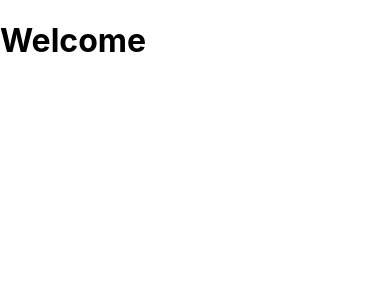
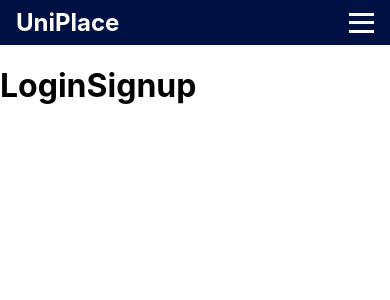
Before and after one commit to shivarajns/placement-tracking-system, a React (Create React App) app in the folder frontend/: page /login in a window 390 px wide. Shown: the top 300 px of the page. Built offline with nearby package versions, Linux system fonts and the light colour scheme.

Commit message:
feat: Designed Responsive NavBar for both Mobile and Moniter (Computer/laptop) user.

```diff
--- a/frontend/package.json
+++ b/frontend/package.json
@@ -9,6 +9,7 @@
     "@testing-library/user-event": "^13.5.0",
     "react": "^19.2.4",
     "react-dom": "^19.2.4",
+    "react-router-dom": "^7.13.0",
     "react-scripts": "5.0.1",
     "web-vitals": "^2.1.4"
   },
--- a/frontend/src/App.js
+++ b/frontend/src/App.js
@@ -1,11 +1,23 @@
+import React from "react";
+import { BrowserRouter as Router, Routes, Route } from "react-router-dom";
+import Navbar from "./components/Navbar/Navbar";
+import Home from "./pages/Home";
+import About from "./pages/About";
+import Contact from "./pages/Contact";
+import LoginSignup from "./pages/LoginSignup";
 
-
-function App() {
+const App = () => {
   return (
-    <div className="App">
-      <h1>Welcome</h1>
-    </div>
+    <Router>
+      <Navbar />
+      <Routes>
+        <Route path="/" element={<Home />} />
+        <Route path="/login" element={<LoginSignup />} />
+        <Route path="/about" element={<About />} />
+        <Route path="/contact" element={<Contact />} />
+      </Routes>
+    </Router>
   );
-}
+};
 
 export default App;
--- /dev/null
+++ b/frontend/src/components/Navbar/Navbar.js
@@ -0,0 +1,55 @@
+import React, { useState, useEffect } from "react";
+import { Link } from "react-router-dom";
+import "../../style/Navbar/Navbar.css";
+
+function Navbar() {
+  const [isOpen, setIsOpen] = useState(false);
+  const [isMobile, setIsMobile] = useState(window.innerWidth <= 768);
+
+  // Update isMobile on window resize
+  useEffect(() => {
+    const handleResize = () => {
+      setIsMobile(window.innerWidth <= 768);
+      if (window.innerWidth > 768) setIsOpen(false);
+    };
+    window.addEventListener("resize", handleResize);
+    return () => window.removeEventListener("resize", handleResize);
+  }, []);
+
+  return (
+    <nav className="navbar">
+      <div className="nav-container">
+        <Link to="/" className="nav-logo">
+          UniPlace
+        </Link>
+
+        {/* Menu Links */}
+        <div className={`nav-menu ${isMobile && isOpen ? "active" : ""} ${!isMobile ? "desktop" : ""}`}>
+          <Link to="/" className="nav-item" onClick={() => setIsOpen(false)}>
+            Home
+          </Link>
+          <Link to="/login" className="nav-item" onClick={() => setIsOpen(false)}>
+            Login/Signup
+          </Link>
+          <Link to="/about" className="nav-item" onClick={() => setIsOpen(false)}>
+            About
+          </Link>
+          <Link to="/contact" className="nav-item" onClick={() => setIsOpen(false)}>
+            Contact
+          </Link>
+        </div>
+
+        {/* Hamburger */}
+        {isMobile && (
+          <div className={`nav-icon ${isOpen ? "change" : ""}`} onClick={() => setIsOpen(!isOpen)}>
+            <span className="bar"></span>
+            <span className="bar"></span>
+            <span className="bar"></span>
+          </div>
+        )}
+      </div>
+    </nav>
+  );
+}
+
+export default Navbar;
--- /dev/null
+++ b/frontend/src/pages/About.js
@@ -0,0 +1,11 @@
+import React from "react";
+
+function About () {
+  return (
+    <div>
+      <h1>About Page</h1>
+    </div>
+  );
+};
+
+export default About;
--- /dev/null
+++ b/frontend/src/pages/Contact.js
@@ -0,0 +1,12 @@
+import React, { useState } from "react";
+
+function Contact(){
+
+  return (
+    <div>
+      <h1>Contact</h1>
+    </div>
+  );
+};
+
+export default Contact;
--- /dev/null
+++ b/frontend/src/pages/Home.js
@@ -0,0 +1,11 @@
+import React from "react";
+
+function Home () {
+  return (
+    <div>
+      <h1>Home page</h1>
+    </div>
+  );
+};
+
+export default Home;
--- /dev/null
+++ b/frontend/src/pages/LoginSignup.js
@@ -0,0 +1,12 @@
+import React, { useState } from "react";
+
+function LoginSignup() {
+
+  return (
+    <div >
+      <h1>LoginSignup</h1>
+    </div>
+  );
+};
+
+export default LoginSignup;
--- /dev/null
+++ b/frontend/src/style/Navbar/Navbar.css
@@ -0,0 +1,98 @@
+/* Navbar styling */
+.navbar {
+  background-color: #011144;
+  padding: 0.5rem 1rem;
+  color: white;
+  position: sticky;
+  top: 0;
+  z-index: 50;
+}
+
+.nav-container {
+  display: flex;
+  justify-content: space-between;
+  align-items: center;
+  max-width: 1200px;
+  margin: auto;
+}
+
+.nav-logo {
+  font-size: 1.5rem;
+  font-weight: bold;
+  text-decoration: none;
+  color: white;
+}
+
+.nav-menu {
+  display: flex;
+  gap: 1rem;
+}
+
+.nav-menu.desktop {
+  display: flex !important;
+}
+
+.nav-item {
+  text-decoration: none;
+  color: white;
+  font-weight: 500;
+  transition: color 0.3s;
+}
+
+.nav-item:hover {
+  color: #60a5fa;
+}
+
+/* Hamburger */
+.nav-icon {
+  display: flex;
+  flex-direction: column;
+  justify-content: space-between;
+  width: 25px;
+  height: 20px;
+  cursor: pointer;
+}
+
+.bar {
+  height: 3px;
+  width: 100%;
+  background-color: white;
+  transition: 0.4s;
+}
+
+/* Animation when open */
+.nav-icon.change .bar:nth-child(1) {
+  transform: rotate(-45deg) translate(-5px, 6px);
+}
+
+.nav-icon.change .bar:nth-child(2) {
+  opacity: 0;
+}
+
+.nav-icon.change .bar:nth-child(3) {
+  transform: rotate(45deg) translate(-5px, -6px);
+}
+
+/* Mobile Menu */
+@media screen and (max-width: 768px) {
+  .nav-menu {
+    position: absolute;
+    top: 47px;
+    left: 0;
+    background-color: #011144;
+    width: 100%;
+    flex-direction: column;
+    align-items: center;
+    max-height: 0;
+    overflow: hidden;
+    transition: max-height 0.3s ease;
+  }
+
+  .nav-menu.active {
+    max-height: 300px;
+  }
+
+  .nav-item {
+    padding: 1rem 0;
+  }
+}
```
Also changed, not shown: 1 other file (tests, documents, lock files or other folders).
